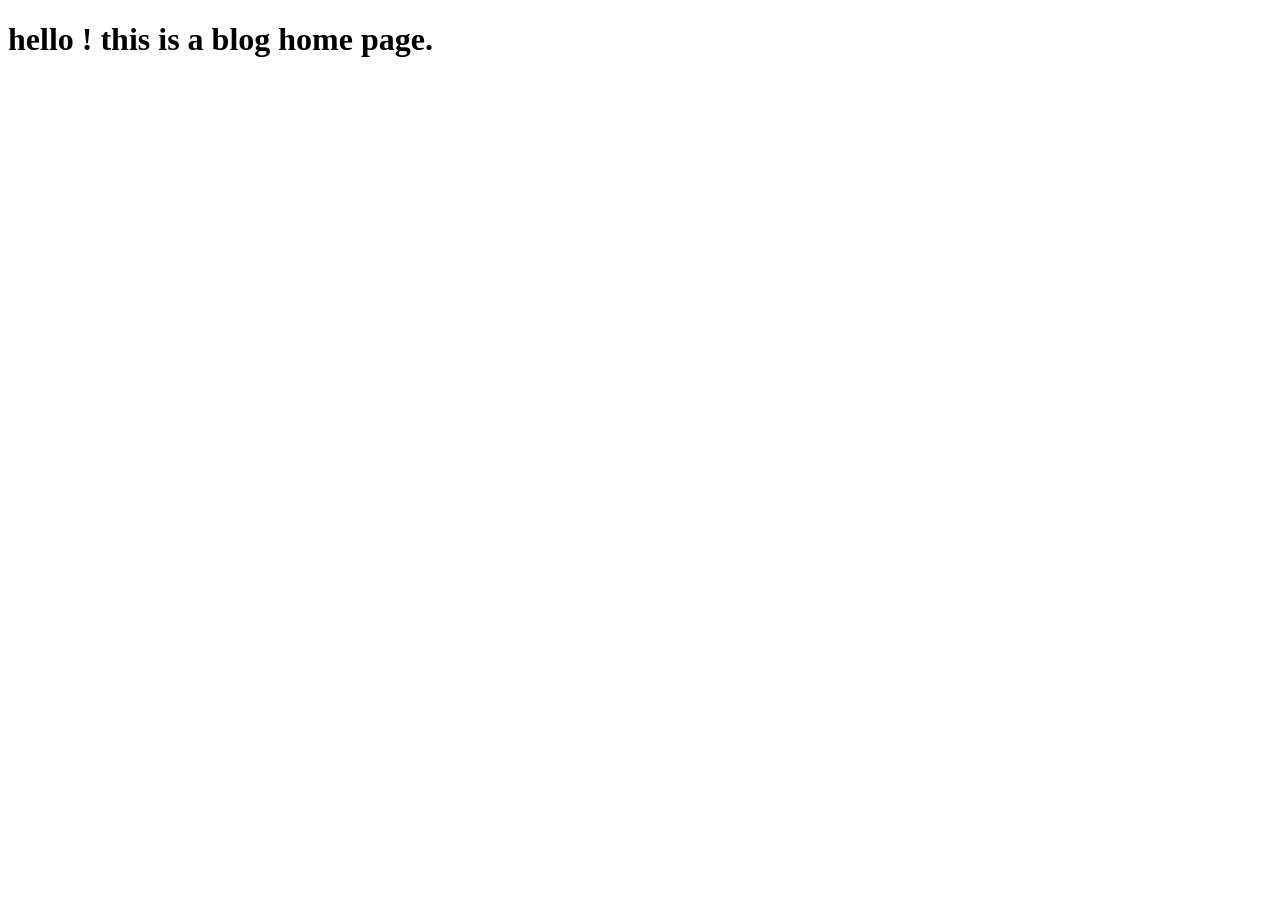
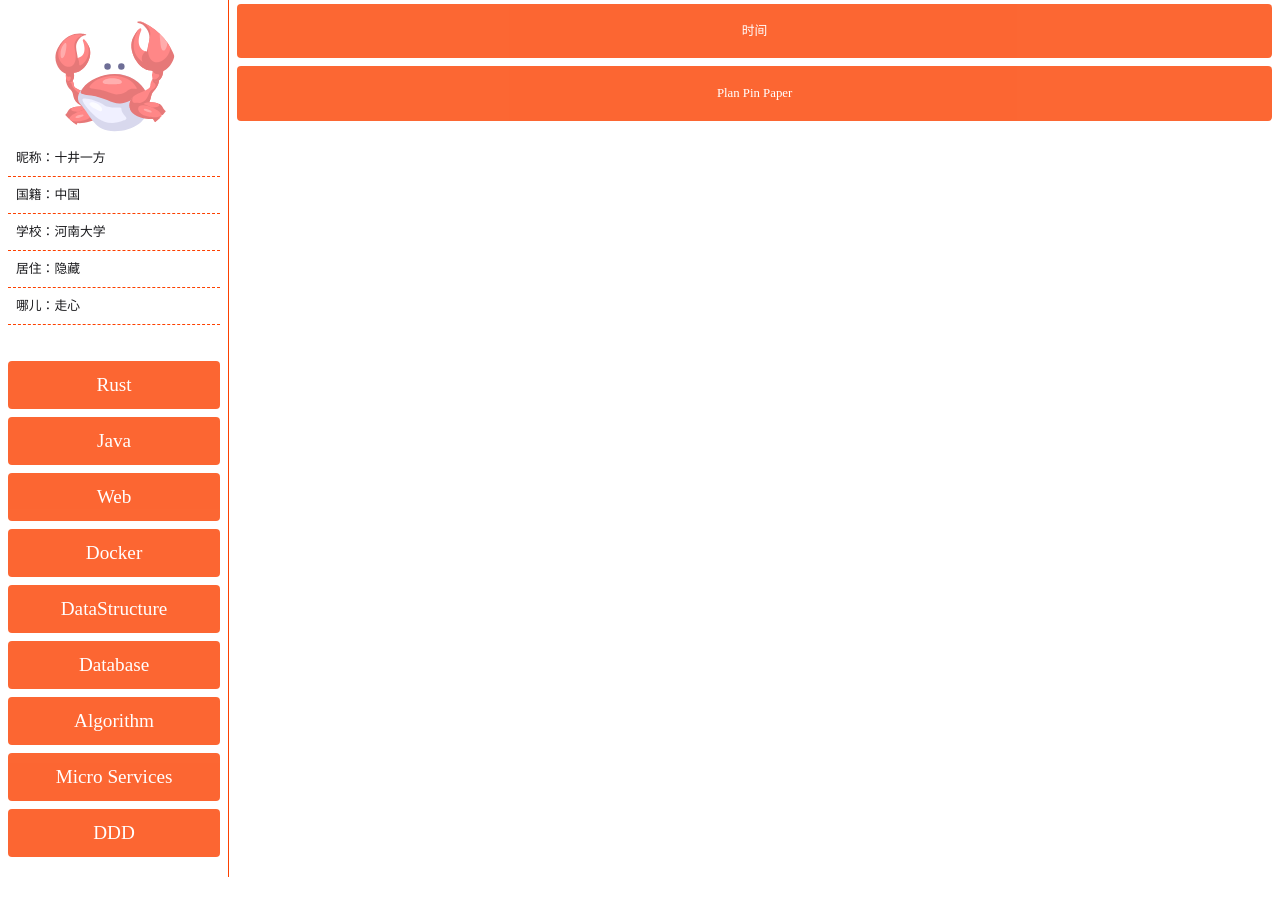
Before and after one commit to Phascolarctos/phascolarctos.github.io, a plain HTML site: page index.html in a window 1280 px wide. Before the commit the page ends 800 px from the top, so only its background shows below. Drawn offline with Linux system fonts and the light colour scheme.

Commit message:
add home page

```diff
--- a/index.html
+++ b/index.html
@@ -5,10 +5,75 @@
     <meta charset="UTF-8">
     <meta name="viewport" content="width=device-width, initial-scale=1.0">
     <title>Phascolarctos's Blog</title>
+    <link href="./style.css" rel="stylesheet" />
 </head>
 
 <body>
-    <h1>hello ! this is a blog home page.</h1>
+    <div id="app">
+        <div id="left">
+            <div class="avater">
+                <img src="./avater.svg" alt="Rust">
+            </div>
+            <div class="card">
+                <div class="tit">昵称：</div>
+                <div class="ctt">十井一方</div>
+            </div>
+            <div class="card">
+                <div class="tit">国籍：</div>
+                <div class="ctt">中国</div>
+            </div>
+            <div class="card">
+                <div class="tit">学校：</div>
+                <div class="ctt">河南大学</div>
+            </div>
+            <div class="card">
+                <div class="tit">居住：</div>
+                <div class="ctt">隐藏</div>
+            </div>
+            <div class="card">
+                <div class="tit">哪儿：</div>
+                <div class="ctt">走心</div>
+            </div>
+            <div id="at">
+                <div class="att">
+                    Rust
+                </div>
+                <div class="att">
+                    Java
+                </div>
+                <div class="att">
+                    Web
+                </div>
+                <div class="att">
+                    Docker
+                </div>
+                <div class="att">
+                    DataStructure
+                </div>
+                <div class="att">
+                    Database
+                </div>
+                <div class="att">
+                    Algorithm
+                </div>
+                <div class="att">
+                    Micro Services
+                </div>
+                <div class="att">
+                    DDD
+                </div>
+            </div>
+        </div>
+        <div id="right">
+            <div class="tm">
+                <p>时间</p>
+            </div>
+            <div class="tm">
+                <p>Plan Pin Paper</p>
+            </div>
+        </div>
+    </div>
+    <script src="./main.js"></script>
 </body>
 
 </html>
--- /dev/null
+++ b/style.css
@@ -0,0 +1,110 @@
+body {
+    background-color: #FFFFFF;
+    color: #1A1A1D;
+    max-width: 1493px;
+    min-height: 933px;
+    margin: 0;
+    font-size: 0.8rem;
+}
+
+#app {
+    display: flex;
+    flex-direction: row;
+    justify-items: center;
+}
+
+#left {
+    display: flex;
+    flex-direction: column;
+    padding: 16px 8px;
+    min-height: 820px;
+    min-width: 160px;
+    border-right: 0.3px solid #FC4100;
+
+    .avater {
+        width: 60%;
+        height: auto;
+        align-self: center;
+        border-radius: 50%;
+
+        img {
+            width: 100%;
+            border-radius: 50%;
+        }
+
+        img:hover {
+            background-color: #FC4100;
+            transition: 2s;
+        }
+    }
+
+    .card {
+        display: flex;
+        flex-direction: row;
+        justify-items: center;
+        min-height: 20px;
+        line-height: 20px;
+        padding: 8px;
+        border-bottom: 0.6px dashed #FC4100;
+    }
+
+    .card:hover {
+        background-color: #FC4100;
+        transition: 2s;
+    }
+}
+
+#at {
+    display: flex;
+    justify-content: center;
+    align-items: center;
+    text-align: center;
+    flex-direction: column;
+    margin-top: 32px;
+    font-size: 1.2rem;
+
+    .att {
+        min-height: 32px;
+        line-height: 32px;
+        width: 100%;
+        padding: 8px 0;
+        margin: 4px 0;
+        color: #FFFFFF;
+        border-radius: 4px;
+        background-color: #FC4100;
+        opacity: 0.8;
+    }
+
+    .att:hover {
+        transition: 0.8s;
+        opacity: 0.8;
+        background-color: #4379F2;
+    }
+}
+
+#right {
+    display: flex;
+    flex-direction: column;
+    align-items: center;
+    flex-grow: 1;
+    margin: 0 8px;
+    color: #FFFFFF;
+    font-size: 0.8rem;
+
+    .tm {
+        width: 100%;
+        line-height: 100%;
+        padding: 8px 0;
+        text-align: center;
+        margin: 4px 0;
+        background-color: #FC4100;
+        opacity: 0.8;
+        border-radius: 4px;
+    }
+
+    .tm:hover {
+        transition: 0.8s;
+        opacity: 0.8;
+        background-color: #4379F2;
+    }
+}
```
Also changed, not shown: avater.svg (added), main.js (added), 1 other file.
